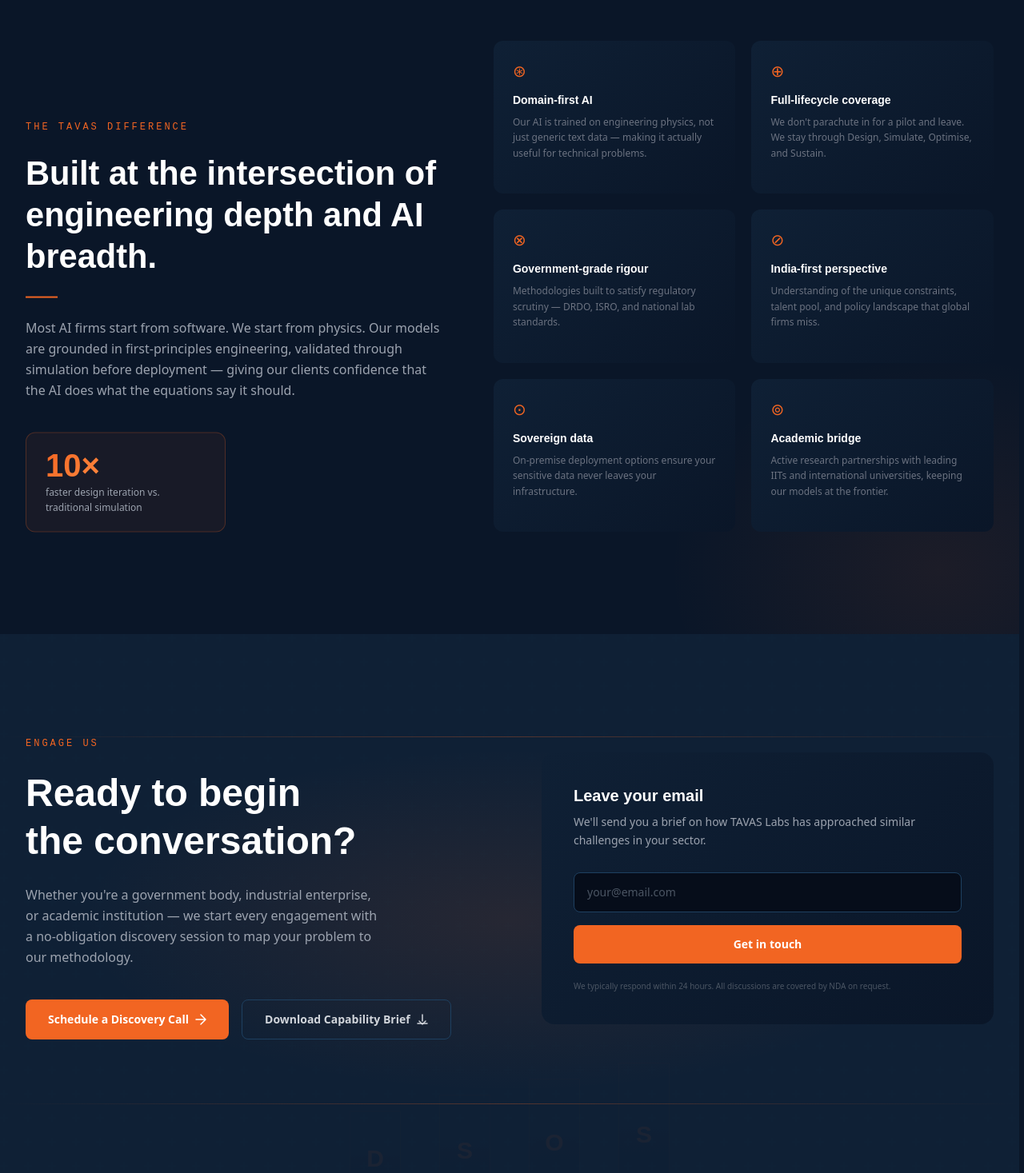
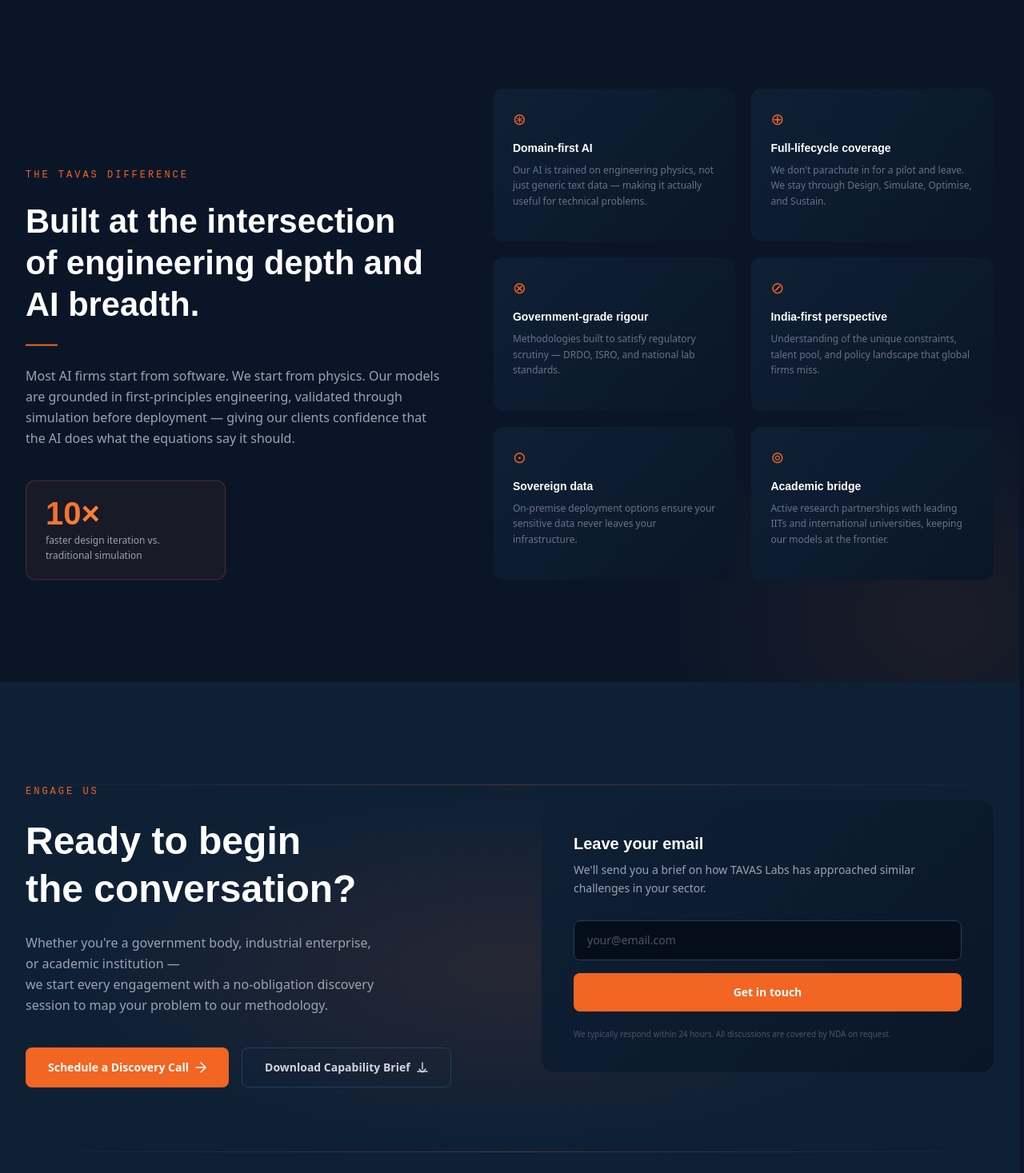
Before and after one commit to itachi72/Tavas_Labs, a Next.js app: page / in a window 1280 px wide. Shown: the part 3970-5437 px from the top of the page at 80% size. Built offline with nearby package versions, Linux system fonts and the light colour scheme.

Commit message:
Two-line text formatting across all sections

```diff
--- a/components/EngageSection.tsx
+++ b/components/EngageSection.tsx
@@ -28,7 +28,7 @@
   eyebrow:  "Engage Us",
   headline: "Ready to begin\nthe conversation?",
   body:
-    "Whether you're a government body, industrial enterprise, or academic institution — we start every engagement with a no-obligation discovery session to map your problem to our methodology.",
+    "Whether you're a government body, industrial enterprise, or academic institution —\nwe start every engagement with a no-obligation discovery session to map your problem to our methodology.",
   cta_1: { label: "Schedule a Discovery Call", href: "mailto:hello@tavaslabs.com" },
   cta_2: { label: "Download Capability Brief", href: "#" },
   form_placeholder: "your@email.com",
@@ -120,7 +120,7 @@
             </h2>
 
             {/* Body copy */}
-            <p className="text-base text-gray-400 leading-relaxed mb-10 max-w-md">
+            <p className="text-base text-gray-400 leading-relaxed mb-10 max-w-md whitespace-pre-line">
               {ENGAGE_CONTENT.body}
             </p>
 
--- a/components/EngagementSection.tsx
+++ b/components/EngagementSection.tsx
@@ -95,7 +95,8 @@
             <span className="text-gradient-orange">Outcome-Focused.</span>
           </h2>
           <p className="text-gray-300 text-base max-w-xl mx-auto leading-relaxed">
-            Choose the engagement model that fits your organisation's needs and timeline.
+            Choose the engagement model that fits
+            <br />your organisation's needs and timeline.
           </p>
         </motion.div>
 
--- a/components/HeroSection.tsx
+++ b/components/HeroSection.tsx
@@ -96,8 +96,8 @@
           transition={{ duration: 0.6, delay: 0.48 }}
           className="text-base sm:text-lg text-gray-300 leading-relaxed mb-10 max-w-2xl mx-auto"
         >
-          Navigating the frontier of digital transformation with AI-powered
-          digital twins — built for electronics, semiconductors, and deep tech.
+          Navigating the frontier of digital transformation
+          <br />with AI-powered digital twins — built for electronics, semiconductors, and deep tech.
         </motion.p>
 
         {/* CTAs */}
--- a/components/PillarsSection.tsx
+++ b/components/PillarsSection.tsx
@@ -158,12 +158,13 @@
             Strength · Power · Capability — Our Approach
           </p>
           <h2 className="font-display font-bold text-white mb-5 leading-tight" style={{ fontSize: "clamp(2rem, 4vw, 3rem)" }}>
-            Four pillars.{" "}
+            Four pillars.
+            <br />
             <span className="text-gradient-orange">One seamless lifecycle.</span>
           </h2>
           <p className="text-base sm:text-lg text-gray-300 max-w-2xl mx-auto leading-relaxed">
-            Every engagement follows the same rigorous arc — from first principles design
-            through living, self-sustaining intelligent systems.
+            Every engagement follows the same rigorous arc —
+            <br />from first principles design through living, self-sustaining intelligent systems.
           </p>
         </motion.div>
 
--- a/components/TaglineSection.tsx
+++ b/components/TaglineSection.tsx
@@ -78,7 +78,8 @@
           className="font-display font-bold text-white leading-tight mb-8"
           style={{ fontSize: "clamp(2rem, 5vw, 3.6rem)" }}
         >
-          Civilizational intelligence.{" "}
+          Civilizational intelligence.
+          <br />
           <span className="text-gradient-orange">Ancient wisdom,</span>{" "}
           frontier technology.
         </motion.h2>
--- a/components/WhyTavas.tsx
+++ b/components/WhyTavas.tsx
@@ -24,7 +24,7 @@
  * -------------------------------------------------------------------------- */
 const FEATURED = {
   label:   "The TAVAS Difference",
-  title:   "Built at the intersection of engineering depth and AI breadth.",
+  title:   "Built at the intersection\nof engineering depth and AI breadth.",
   body:
     "Most AI firms start from software. We start from physics. Our models are grounded in first-principles engineering, validated through simulation before deployment — giving our clients confidence that the AI does what the equations say it should.",
   stat:    { value: "10×", label: "faster design iteration vs. traditional simulation" },
@@ -105,7 +105,7 @@
 
             {/* Title */}
             <h2
-              className="font-display font-bold text-white mb-6 leading-tight"
+              className="font-display font-bold text-white mb-6 leading-tight whitespace-pre-line"
               style={{ fontSize: "clamp(1.8rem, 3.5vw, 2.6rem)" }}
             >
               {FEATURED.title}
```
